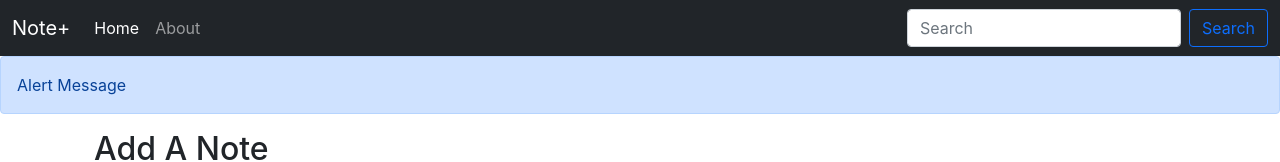
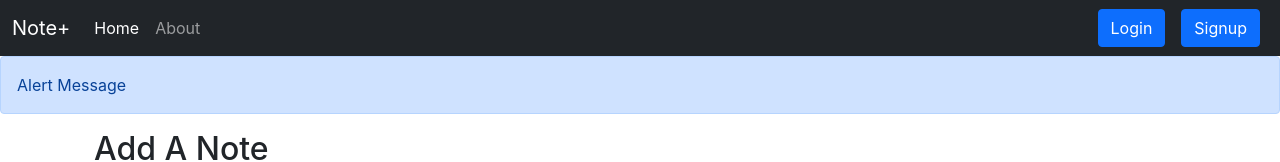
Before and after one commit to Darsh098/NotePlus-MERN, a React (Create React App) app: page / in a window 1280 px wide. Shown: the top 162 px of the page. Built offline with nearby package versions, Linux system fonts and the light colour scheme; no server answers; the HTML template or start-up script is replaced by a standard one.

Commit message:
Added Login And Signup Buttons In Navbar

```diff
--- a/src/Components/Navbar.js
+++ b/src/Components/Navbar.js
@@ -20,8 +20,8 @@
                         </li>
                     </ul>
                     <form className="d-flex">
-                        <input className="form-control me-2" type="search" placeholder="Search" aria-label="Search" />
-                        <button className="btn btn-outline-primary" type="submit">Search</button>
+                        <Link className="btn btn-primary mx-2" to='/login' role='button'>Login</Link>
+                        <Link className="btn btn-primary mx-2" to='/signup' role='button'>Signup</Link>
                     </form>
                 </div>
             </div>
```
